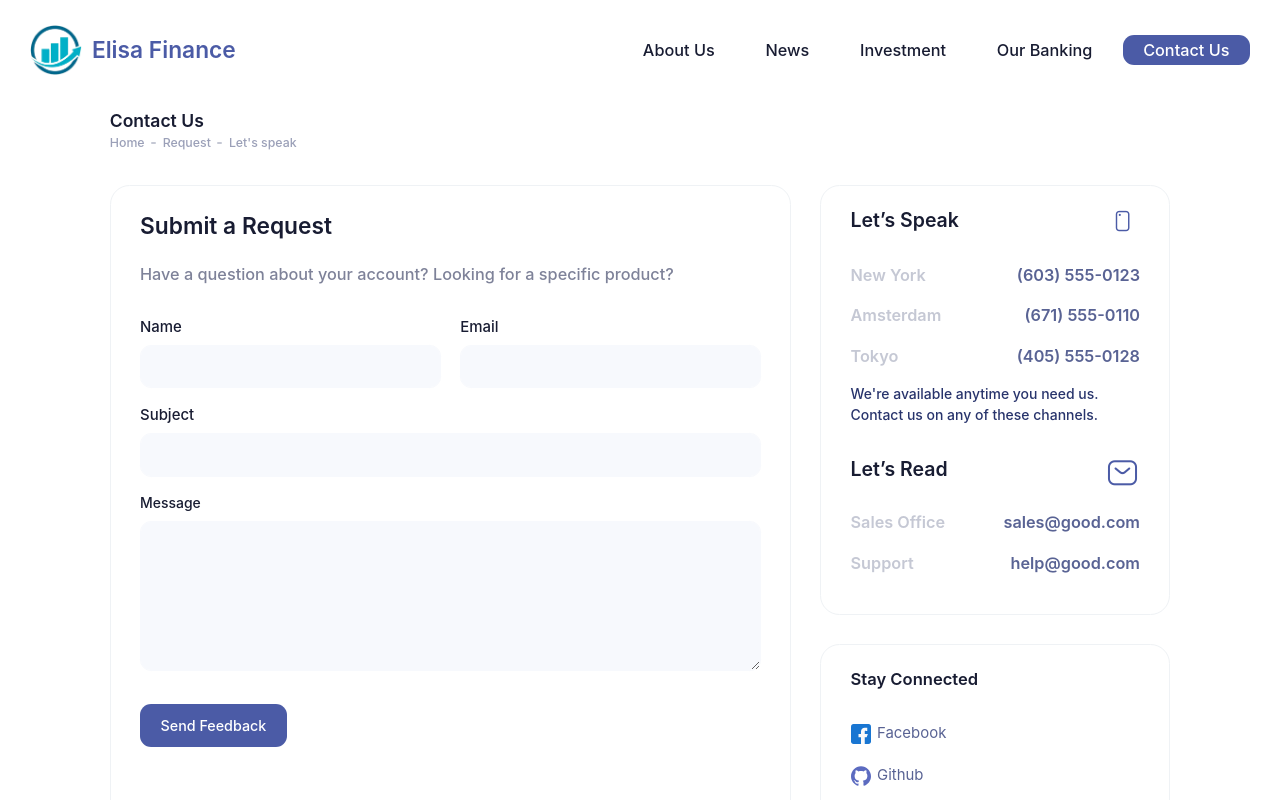
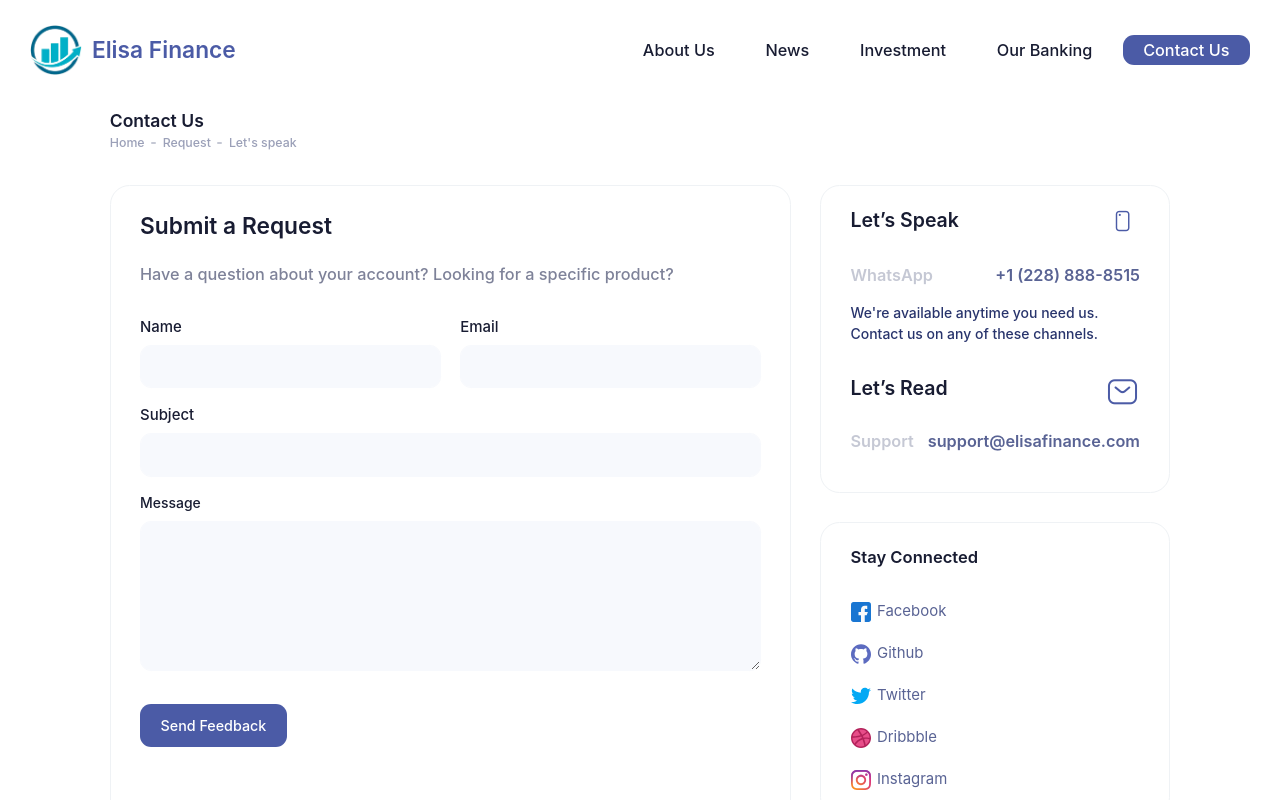
Before and after one commit to JJenus/zipay, a Nuxt app: page /contact-us in a window 1280 px wide. Shown: the top 800 px of the page. Built offline with nearby package versions, Linux system fonts and the light colour scheme; a web font is replaced by a local one.

Commit message:
added whts

```diff
--- a/app.vue
+++ b/app.vue
@@ -1,12 +1,12 @@
 <script setup>
 	if (process.client) {
 		window.$crisp = [];
-		window.CRISP_WEBSITE_ID = "ab46de5e-8557-4883-b0c9-00eb75f2f17e";
+		// window.CRISP_WEBSITE_ID = "ab46de5e-8557-4883-b0c9-00eb75f2f17e";
 		(function () {
 			const d = document;
 			const s = d.createElement("script");
-			s.src = "https://client.crisp.chat/l.js";
-			s.async = 1;
+			s.src = "//code.tidio.co/4cbfxicxozzxvxulxoiqsqvv4h1tjbiz.js";
+			s.async = true;
 			d.getElementsByTagName("head")[0].appendChild(s);
 		})();
 
@@ -15,10 +15,17 @@
 		const interval = setInterval(() => {
 			if (auth.isAuthenticated()) {
 				const user = auth.userData.value.user;
-				$crisp.push(["set", "user:nickname", [user.name]]);
-				$crisp.push(["set", "user:email", [user.email]]);
+				// $crisp.push(["set", "user:nickname", [user.name]]);
+				// $crisp.push(["set", "user:email", [user.email]]);
 
-				clearInterval(interval);
+				if (window.tidioChatApi) {
+					window.tidioChatApi.setVisitorData({
+						name: user.name,
+						email: user.email,
+					});
+
+					clearInterval(interval);
+				}
 			}
 		}, 2000);
 	}
--- a/components/Footer.vue
+++ b/components/Footer.vue
@@ -39,6 +39,11 @@
 			<!--end::Copyright-->
 			<div class="col-md-5">
 				<h2 class="fs-2qx text-danger mb-2">Stay informed</h2>
+				<p>
+					Reach us on WhatsApp
+					<br>
+					+1 (228) 888-8515
+				</p>
 				<p class="mb-5">
 					Don’t miss to subscribe to our new feeds, kindly fill the
 					form below.
--- a/components/app/AsideBar.vue
+++ b/components/app/AsideBar.vue
@@ -8,19 +8,28 @@
 	const userId = useAuth().userData.value?.userId;
 
 	if (process.client) {
-		$crisp.push([
-			"on",
-			"chat:closed",
-			(event) => {
-				// infoAlert("Chat closed");
-				$crisp.push(["do", "chat:hide"]);
-			},
-		]);
+		// $crisp.push([
+		// 	"on",
+		// 	"chat:closed",
+		// 	(event) => {
+		// 		// infoAlert("Chat closed");
+		// 		$crisp.push(["do", "chat:hide"]);
+		// 	},
+		// ]);
+
+		const interval = setInterval(() => {
+			if (window.tidioChatApi) {
+				window.tidioChatApi.on("close", () => {
+					window.tidioChatApi.hide();
+				});
+				clearInterval(interval);
+			}
+		}, 800);
 	}
 
 	const startChat = () => {
-		$crisp.push(["do", "chat:show"]);
-		$crisp.push(["do", "chat:open"]);
+		tidioChatApi.show();
+		tidioChatApi.open();
 	};
 
 	const fetchTransactions = () => {
--- a/layouts/app.vue
+++ b/layouts/app.vue
@@ -4,7 +4,16 @@
 	});
 
 	if (process.client) {
-		$crisp.push(["do", "chat:hide"]);
+		// $crisp.push(["do", "chat:hide"]);
+
+		const interval = setInterval(() => {
+			if (window.tidioChatApi) {
+				if (window.tidioChatApi) {
+					tidioChatApi.hide();
+				}
+				clearInterval(interval);
+			}
+		}, 1000);
 	}
 </script>
 
--- a/pages/contact-us.vue
+++ b/pages/contact-us.vue
@@ -227,16 +227,16 @@
 								<!--begin::Item-->
 								<div class="d-flex flex-stack mb-5">
 									<span class="text-gray-400 fs-4 fw-bold"
-										>New York</span
+										>WhatsApp</span
 									>
 
-									<span class="text-gray-700 fs-4 fw-bold"
-										>(603) 555-0123</span
-									>
+									<span class="text-gray-700 fs-4 fw-bold">
+										+1 (228) 888-8515
+									</span>
 								</div>
 								<!--end::Item-->
 								<!--begin::Item-->
-								<div class="d-flex flex-stack mb-5">
+								<div class="d-flex flex-stack mb-5 d-none">
 									<span class="text-gray-400 fs-4 fw-bold"
 										>Amsterdam</span
 									>
@@ -246,16 +246,7 @@
 									>
 								</div>
 								<!--end::Item-->
-								<!--begin::Item-->
-								<div class="d-flex flex-stack">
-									<span class="text-gray-400 fs-4 fw-bold"
-										>Tokyo</span
-									>
 
-									<span class="text-gray-700 fs-4 fw-bold"
-										>(405) 555-0128</span
-									>
-								</div>
 								<!--end::Item-->
 							</div>
 							<!--end::Items-->
@@ -289,29 +280,15 @@
 							<!--begin::Items-->
 							<div class="mb-4">
 								<!--begin::Item-->
-								<div class="d-flex flex-stack mb-5">
-									<span class="text-gray-400 fs-4 fw-bold"
-										>Sales Office</span
-									>
-
-									<a
-										href="#"
-										class="text-gray-700 text-hover-primary fs-4 fw-bold"
-										>sales@good.com</a
-									>
-								</div>
-								<!--end::Item-->
-
-								<!--begin::Item-->
 								<div class="d-flex flex-stack">
 									<span class="text-gray-400 fs-4 fw-bold"
 										>Support</span
 									>
 
 									<a
-										href="#"
+										href="mailto:support@elisafinance.com"
 										class="text-gray-700 text-hover-primary fs-4 fw-bold"
-										>help@good.com</a
+										>support@elisafinance.com</a
 									>
 								</div>
 								<!--end::Item-->
```
Also changed, not shown: 1 other file (tests, documents, lock files or other folders).
